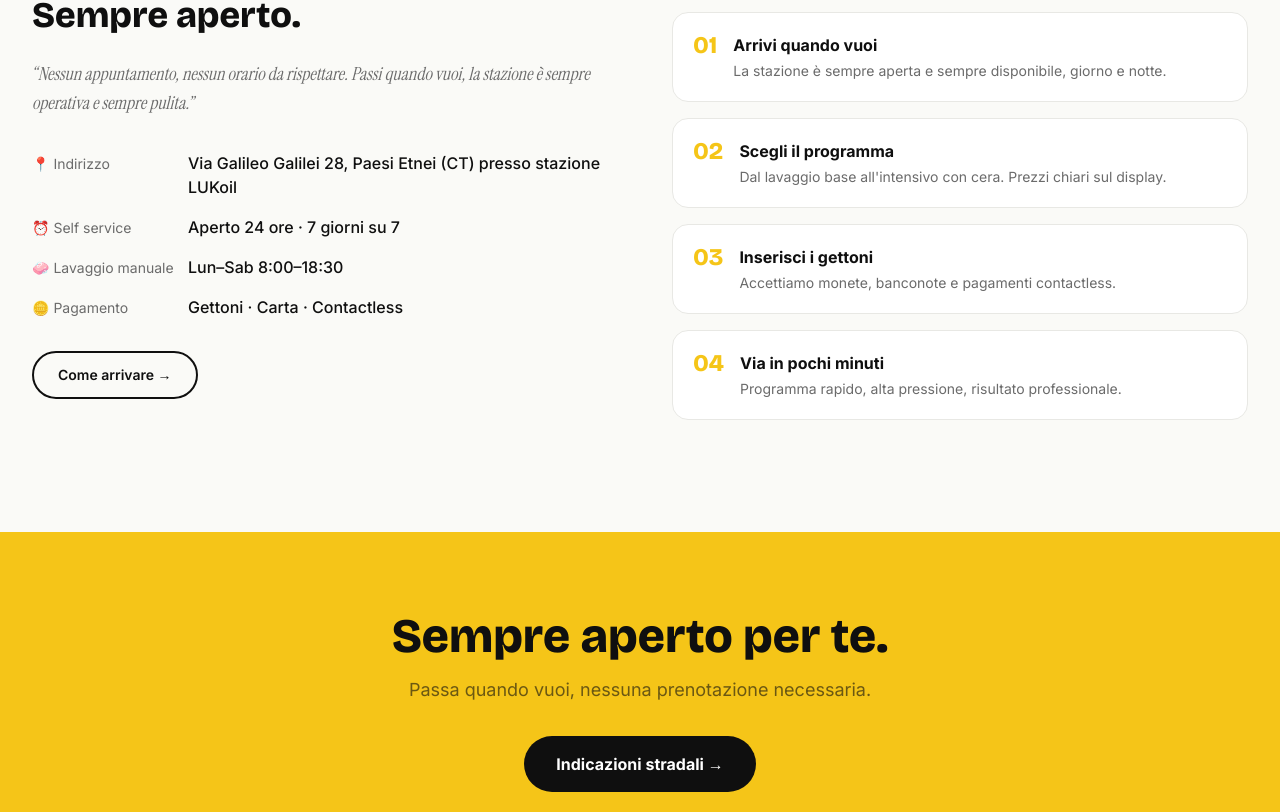
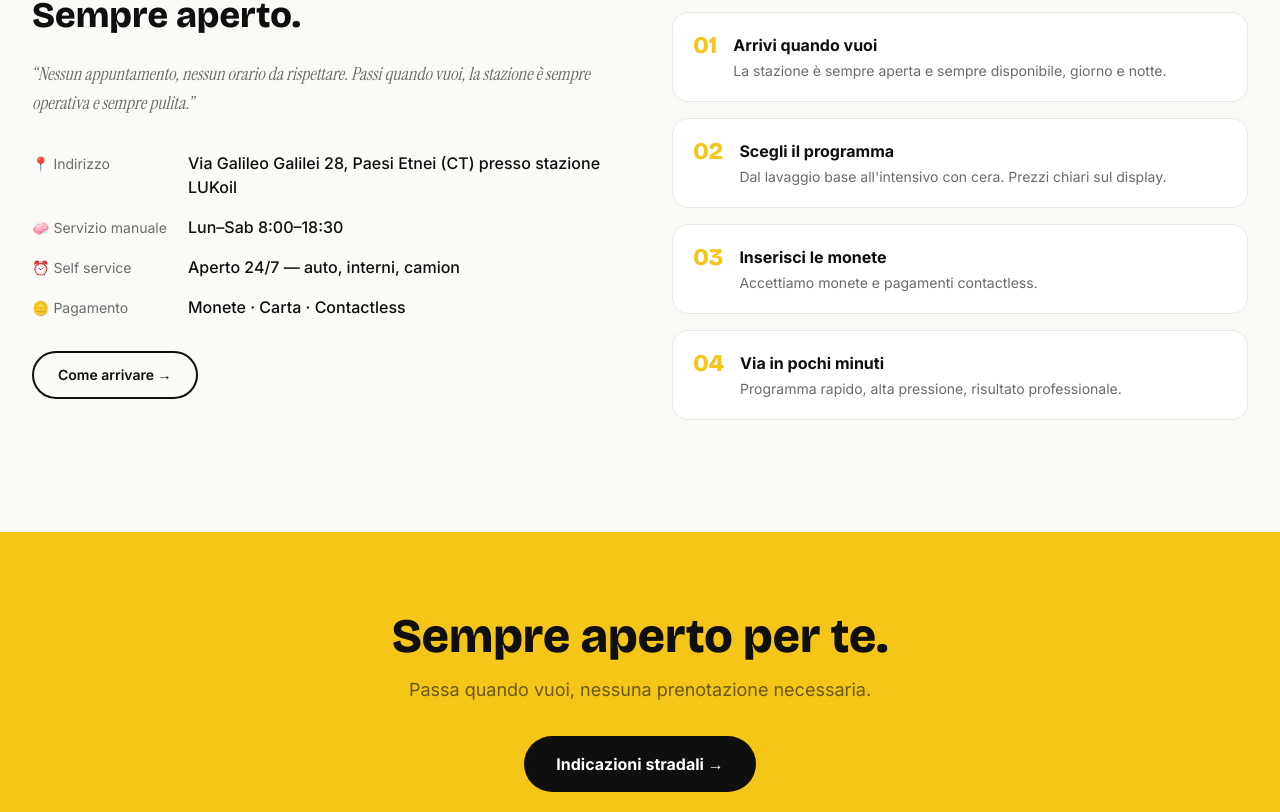
Before and after one commit to washhubct/wash-hub-site, a Next.js app: page /wash-hub-site/sedi/paesi-etnei in a window 1280 px wide. Shown: the part 1128-1940 px from the top of the page. Built offline with nearby package versions, Linux system fonts and the light colour scheme.

Commit message:
fix(paesi-etnei): monete no gettoni, self 24/7 auto+interni+camion
Co-Authored-By: Claude Sonnet 4.6 <noreply@anthropic.com>

```diff
--- a/src/app/sedi/paesi-etnei/page.tsx
+++ b/src/app/sedi/paesi-etnei/page.tsx
@@ -55,9 +55,9 @@ export default function PaesiEtneiPage() {
               <div className="space-y-4 mb-8">
                 {[
                   ['📍 Indirizzo', 'Via Galileo Galilei 28, Paesi Etnei (CT)\npresso stazione LUKoil'],
-                  ['⏰ Self service', 'Aperto 24 ore · 7 giorni su 7'],
-                  ['🧼 Lavaggio manuale', 'Lun–Sab 8:00–18:30'],
-                  ['🪙 Pagamento', 'Gettoni · Carta · Contactless'],
+                  ['🧼 Servizio manuale', 'Lun–Sab 8:00–18:30'],
+                  ['⏰ Self service', 'Aperto 24/7 — auto, interni, camion'],
+                  ['🪙 Pagamento', 'Monete · Carta · Contactless'],
                 ].map(([label, val]) => (
                   <div key={label} className="flex gap-3 items-baseline">
                     <span className="text-[#6B6B6B] text-sm w-36 shrink-0">{label}</span>
@@ -80,7 +80,7 @@ export default function PaesiEtneiPage() {
                 {[
                   { step: '01', title: 'Arrivi quando vuoi', desc: 'La stazione è sempre aperta e sempre disponibile, giorno e notte.' },
                   { step: '02', title: 'Scegli il programma', desc: 'Dal lavaggio base all\'intensivo con cera. Prezzi chiari sul display.' },
-                  { step: '03', title: 'Inserisci i gettoni', desc: 'Accettiamo monete, banconote e pagamenti contactless.' },
+                  { step: '03', title: 'Inserisci le monete', desc: 'Accettiamo monete e pagamenti contactless.' },
                   { step: '04', title: 'Via in pochi minuti', desc: 'Programma rapido, alta pressione, risultato professionale.' },
                 ].map(({ step, title, desc }) => (
                   <div key={step} className="flex gap-4 p-5 rounded-2xl bg-white border border-[#E8E8E4]">
```
